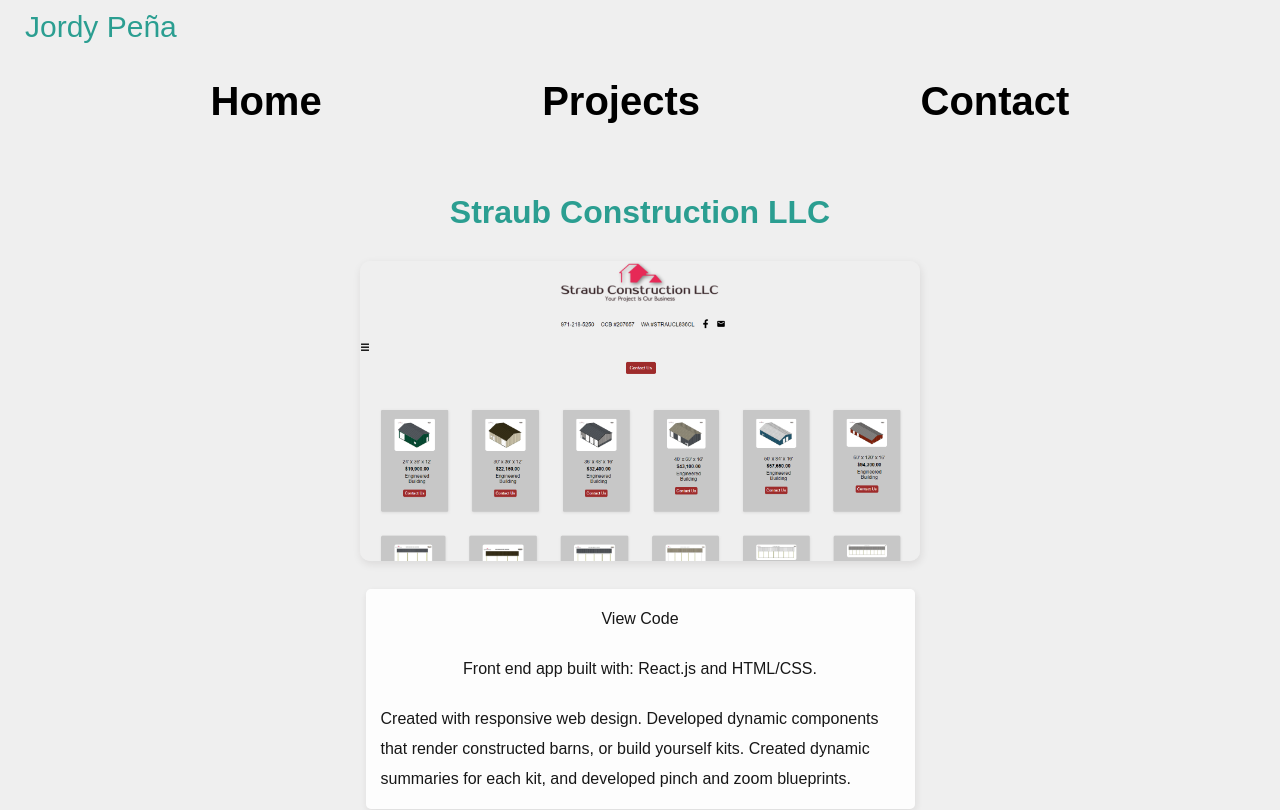
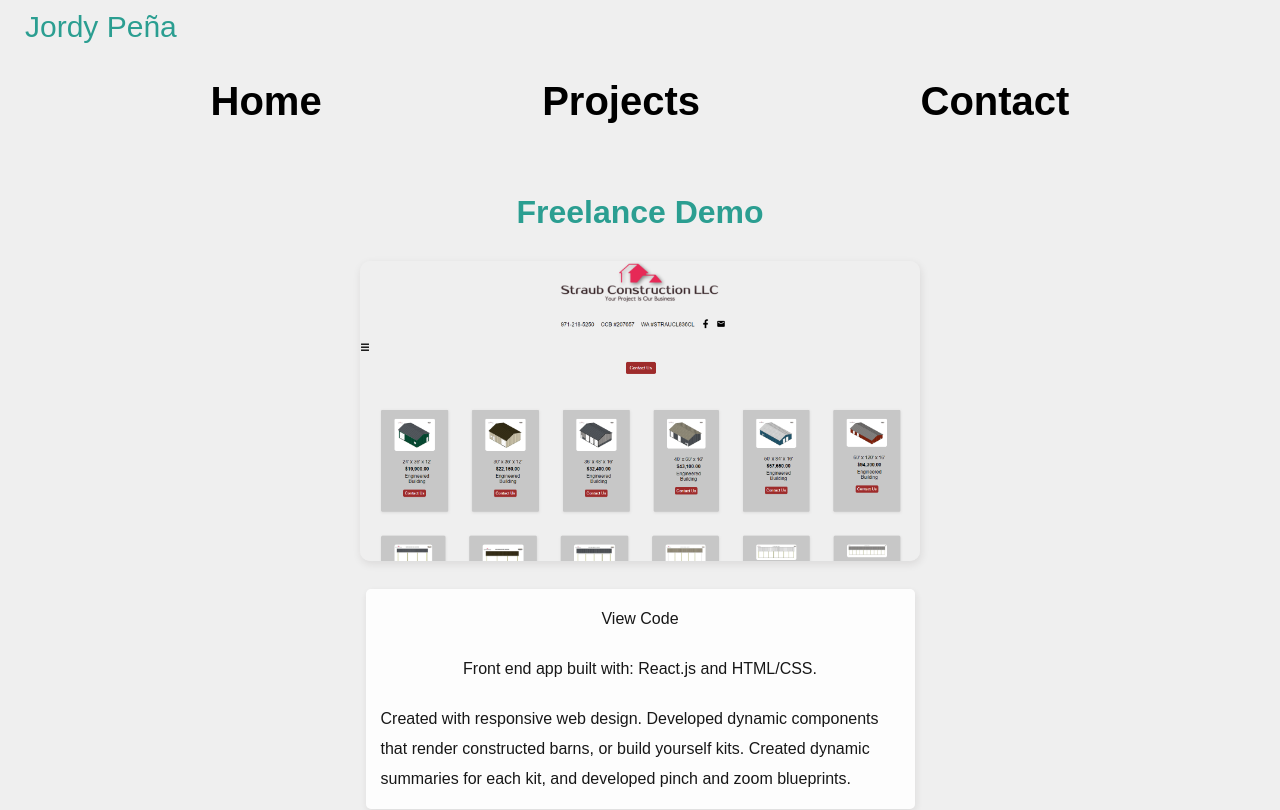
Before and after one commit to JordyPena/jordy-dev, a React (Create React App) app: page /Projects in a window 1280 px wide. Shown: the top 810 px of the page. Built offline with nearby package versions, Linux system fonts and the light colour scheme.

Commit message:
projects.js (#7)
*changed header of construction project

```diff
--- a/src/components/Projects.js
+++ b/src/components/Projects.js
@@ -103,7 +103,7 @@
                 target="_blank"
                 className="project-items"
               >
-                <h1 className="project-items">Straub Construction LLC</h1>
+                <h1 className="project-items">Freelance Demo</h1>
               </a>
 
               <a
```
